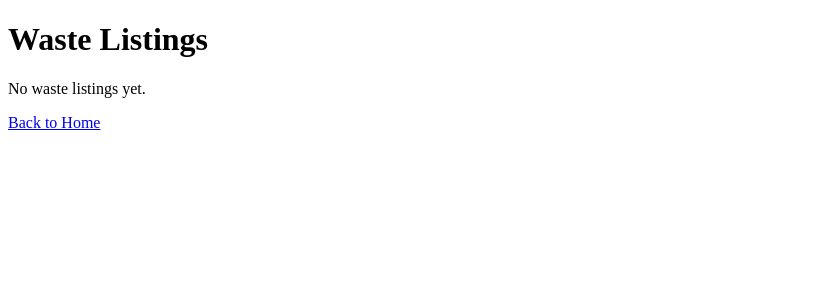
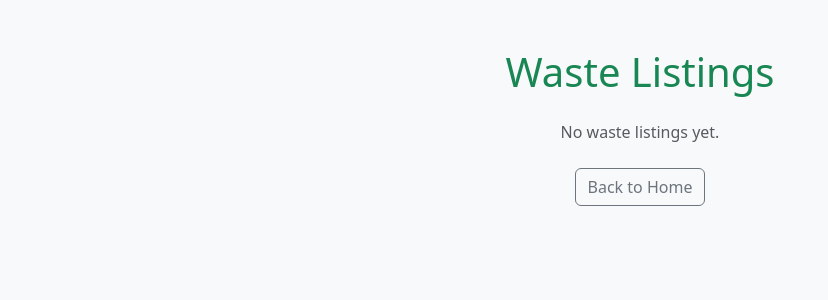
Before and after one commit to clinebegins/BioSync, a Flask app: page /waste in a window 1280 px wide. Shown: the top 300 px of the page, without its empty margins (0-828 px from the left). Run offline with Flask 3, Linux system fonts and the light colour scheme.

Commit message:
Update waste.html

```diff
--- a/templates/waste.html
+++ b/templates/waste.html
@@ -1,19 +1,35 @@
 <!DOCTYPE html>
-<html>
+<html lang="en">
 <head>
-    <title>Waste Listings - BioSync</title>
+  <meta charset="UTF-8">
+  <title>Waste Listings - BioSync</title>
+  <link href="https://cdn.jsdelivr.net/npm/bootstrap@5.3.3/dist/css/bootstrap.min.css" rel="stylesheet">
 </head>
-<body>
-    <h1>Waste Listings</h1>
+<body class="bg-light">
+  <div class="container py-5">
+    <h1 class="text-center text-success mb-4">Waste Listings</h1>
+
     {% if wastes %}
-        <ul>
+      <div class="row g-3">
         {% for w in wastes %}
-            <li><b>{{ w.name }}</b> - {{ w.quantity }} kg ({{ w.location }})</li>
+          <div class="col-md-6">
+            <div class="card shadow-sm rounded-4">
+              <div class="card-body">
+                <h5 class="card-title">{{ w.name }}</h5>
+                <p class="card-text">Quantity: <b>{{ w.quantity }} kg</b></p>
+                <p class="card-text">Location: {{ w.location }}</p>
+              </div>
+            </div>
+          </div>
         {% endfor %}
-        </ul>
+      </div>
     {% else %}
-        <p>No waste listings yet.</p>
+      <p class="text-center text-muted">No waste listings yet.</p>
     {% endif %}
-    <p><a href="{{ url_for('home') }}">Back to Home</a></p>
+
+    <div class="text-center mt-4">
+      <a href="{{ url_for('home') }}" class="btn btn-outline-secondary">Back to Home</a>
+    </div>
+  </div>
 </body>
 </html>
```
